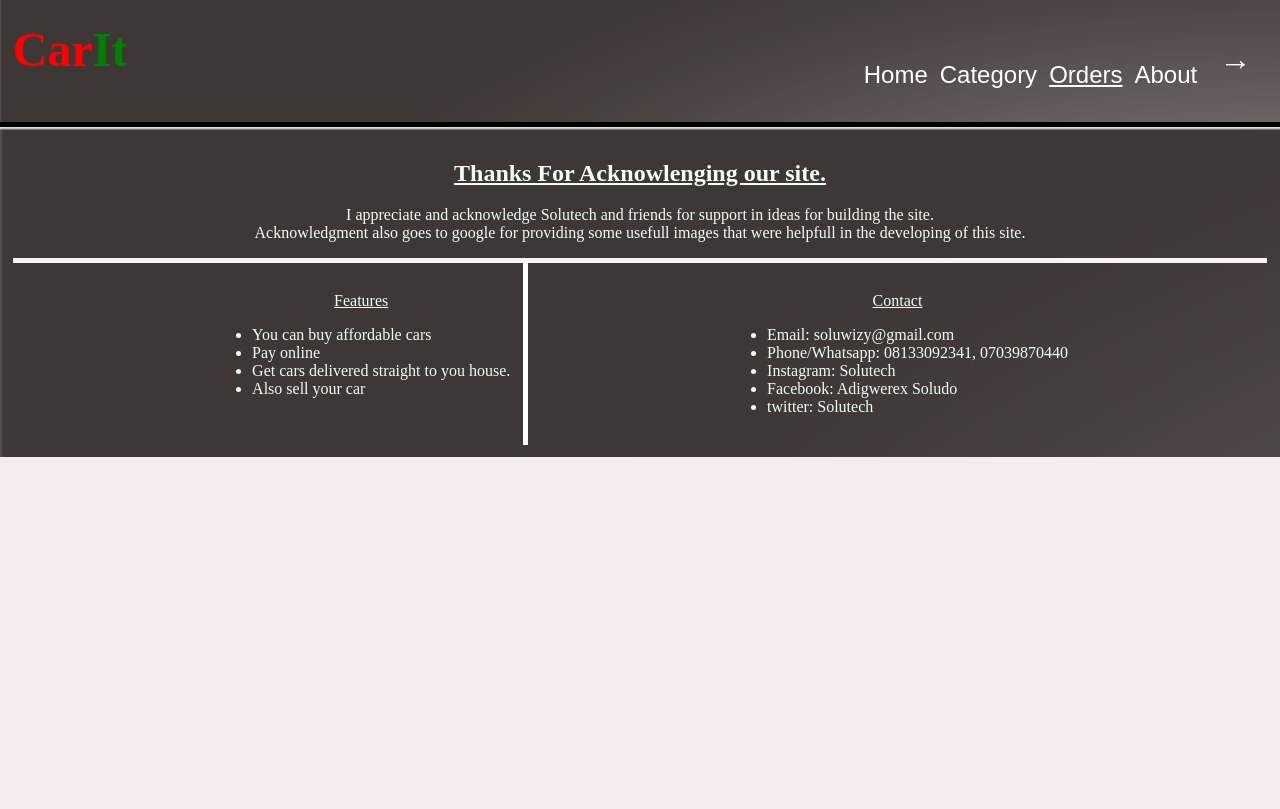
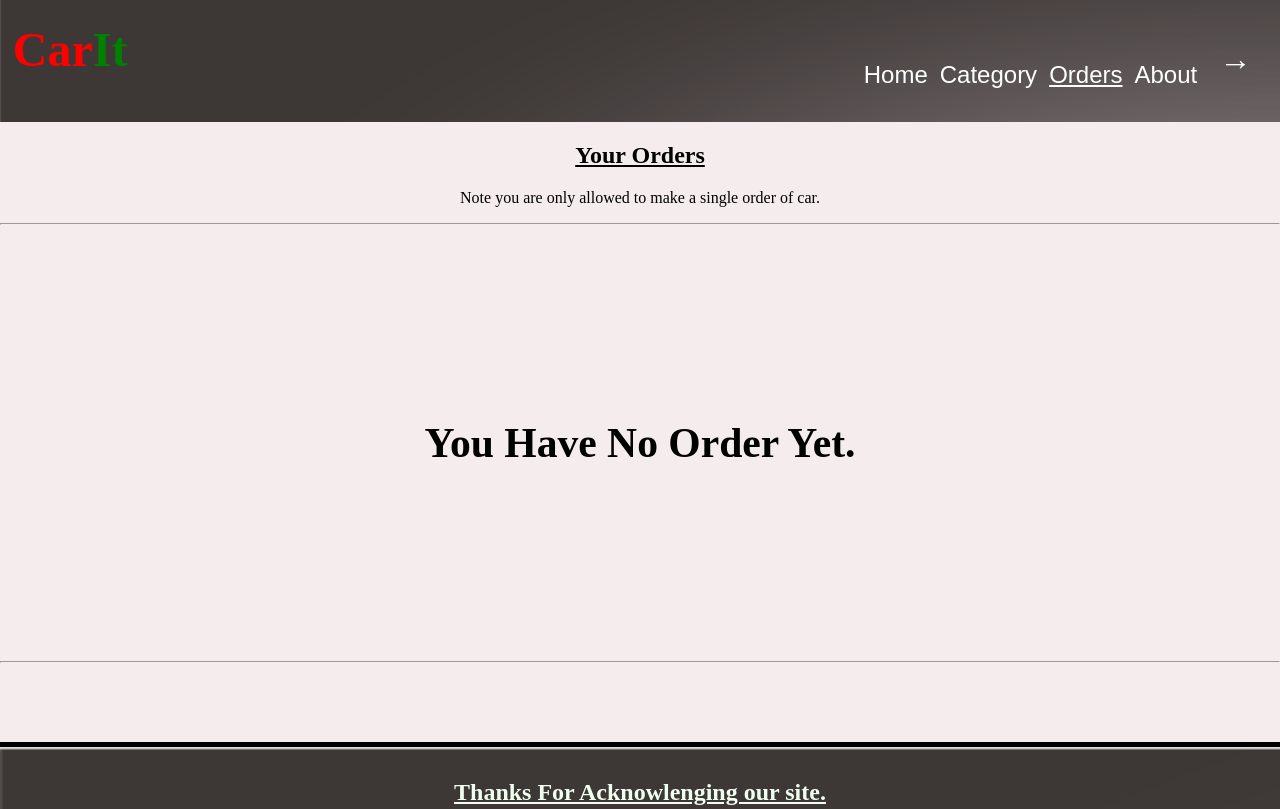
Before and after one commit to Solutech11/Carit_Official, a plain HTML site: page Order.html in a window 1280 px wide. Shown: the top 809 px of the page. Drawn offline with Linux system fonts and the light colour scheme.

Commit message:
order done

```diff
--- a/Order.css
+++ b/Order.css
@@ -95,13 +95,26 @@ body{
 
 
            /* BODY */
-
+.orderPg{
+    height: 600px;
+}
+.orderPg>center>h2{
+    text-decoration: underline;
+}
+.orderList{
+    font-size: 130%;
+    display: flex;
+    justify-content: center;
+    align-items: center;
+    height: 70%;
+}
 
 
 
 
                     /* footer Panel */
 .footer{
+
     border-top: black 5px solid;
     background-size: 200%;
     background-image: url("picture/background/1.png");
--- a/Order.html
+++ b/Order.html
@@ -4,7 +4,7 @@
     <meta charset="UTF-8">
     <meta http-equiv="X-UA-Compatible" content="IE=edge">
     <meta name="viewport" content="width=device-width, initial-scale=0.6">
-    <title>CarIt Official</title>
+    <title>Orders</title>
     <link rel="stylesheet" href="Order.css">
 </head>
 
@@ -28,6 +28,18 @@
     </div>
 
             <!-- BODY STARTS HERE         -->
+<div class="orderPg">
+   <center> <h2>Your Orders </h2>
+   <p>Note you are only allowed to make a single order of car.</p>
+</center>
+<hr>
+<div class="orderList">
+    <h1 class="validator">You Have No Order Yet.</h1>
+
+</div>
+<hr>
+</div>
+
 
 
 
--- a/Order.js
+++ b/Order.js
@@ -53,6 +53,7 @@ Pagelinking(About, "index.html");
 
 
                 // body
+
     //Body Ends Here
 
 
```
Also changed, not shown: category.html (+1 -1 lines).
